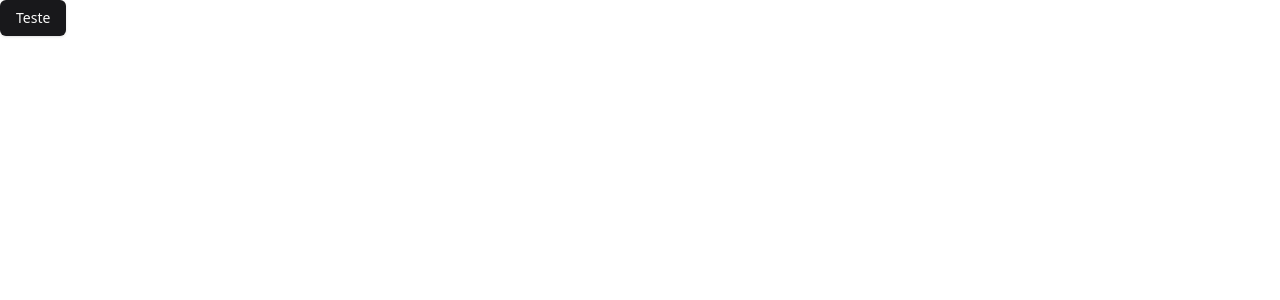
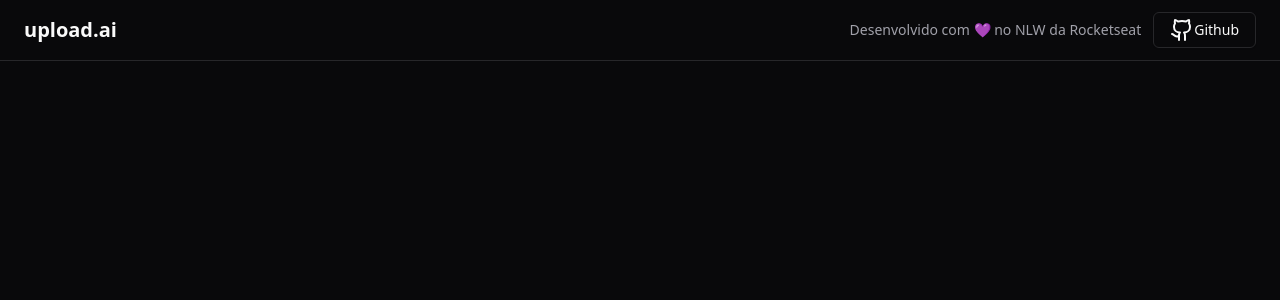
Before and after one commit to Lmlima05/nlw-ia, a React (Vite) app in the folder upload-ai-web/: page / in a window 1280 px wide. Shown: the top 300 px of the page. Built offline with nearby package versions, Linux system fonts and the light colour scheme.

Commit message:
Começando estilização app

```diff
--- a/upload-ai-web/src/App.tsx
+++ b/upload-ai-web/src/App.tsx
@@ -1,7 +1,22 @@
 import { Button } from "./components/ui/button";
+import { Github } from "lucide-react";
 
 export function App() {
   return (
-    <Button>Teste</Button>
+    <div>
+      <div className="px-6 py-3 flex items-center justify-between border-b">
+        <h1 className="text-xl font-bold">upload.ai</h1>
+
+        <div className="flex items-center gap-3">
+          <span className="text-sm text-muted-foreground">
+            Desenvolvido com 💜 no NLW da Rocketseat
+          </span>
+          <Button variant="outline">
+            <Github />
+            Github
+          </Button>
+        </div>
+      </div>
+    </div>
   )
 }
--- a/upload-ai-web/src/index.css
+++ b/upload-ai-web/src/index.css
@@ -5,33 +5,6 @@
 @layer base {
   :root {
     --background: 0 0% 100%;
-    --foreground: 240 10% 3.9%;
-    --card: 0 0% 100%;
-    --card-foreground: 240 10% 3.9%;
-    --popover: 0 0% 100%;
-    --popover-foreground: 240 10% 3.9%;
-    --primary: 240 5.9% 10%;
-    --primary-foreground: 0 0% 98%;
-    --secondary: 240 4.8% 95.9%;
-    --secondary-foreground: 240 5.9% 10%;
-    --muted: 240 4.8% 95.9%;
-    --muted-foreground: 240 3.8% 46.1%;
-    --accent: 240 4.8% 95.9%;
-    --accent-foreground: 240 5.9% 10%;
-    --destructive: 0 84.2% 60.2%;
-    --destructive-foreground: 0 0% 98%;
-    --border: 240 5.9% 90%;
-    --input: 240 5.9% 90%;
-    --ring: 240 10% 3.9%;
-    --radius: 0.5rem;
-    --chart-1: 12 76% 61%;
-    --chart-2: 173 58% 39%;
-    --chart-3: 197 37% 24%;
-    --chart-4: 43 74% 66%;
-    --chart-5: 27 87% 67%;
-  }
-
-  .dark {
     --background: 240 10% 3.9%;
     --foreground: 0 0% 98%;
     --card: 240 10% 3.9%;
@@ -56,6 +29,7 @@
     --chart-3: 30 80% 55%;
     --chart-4: 280 65% 60%;
     --chart-5: 340 75% 55%;
+    --radius: 0.5rem;
   }
 }
 
--- a/upload-ai-web/tsconfig.app.json
+++ b/upload-ai-web/tsconfig.app.json
@@ -26,5 +26,5 @@
        "@/*": ["./src/*"]
     }
   },
-  "include": ["src"]
+  "include": ["src", "@/lib/utils.ts"]
 }
```
Also changed, not shown: upload-ai-web/package.json (+10 -9 lines), 1 other file (tests, documents, lock files or other folders).
